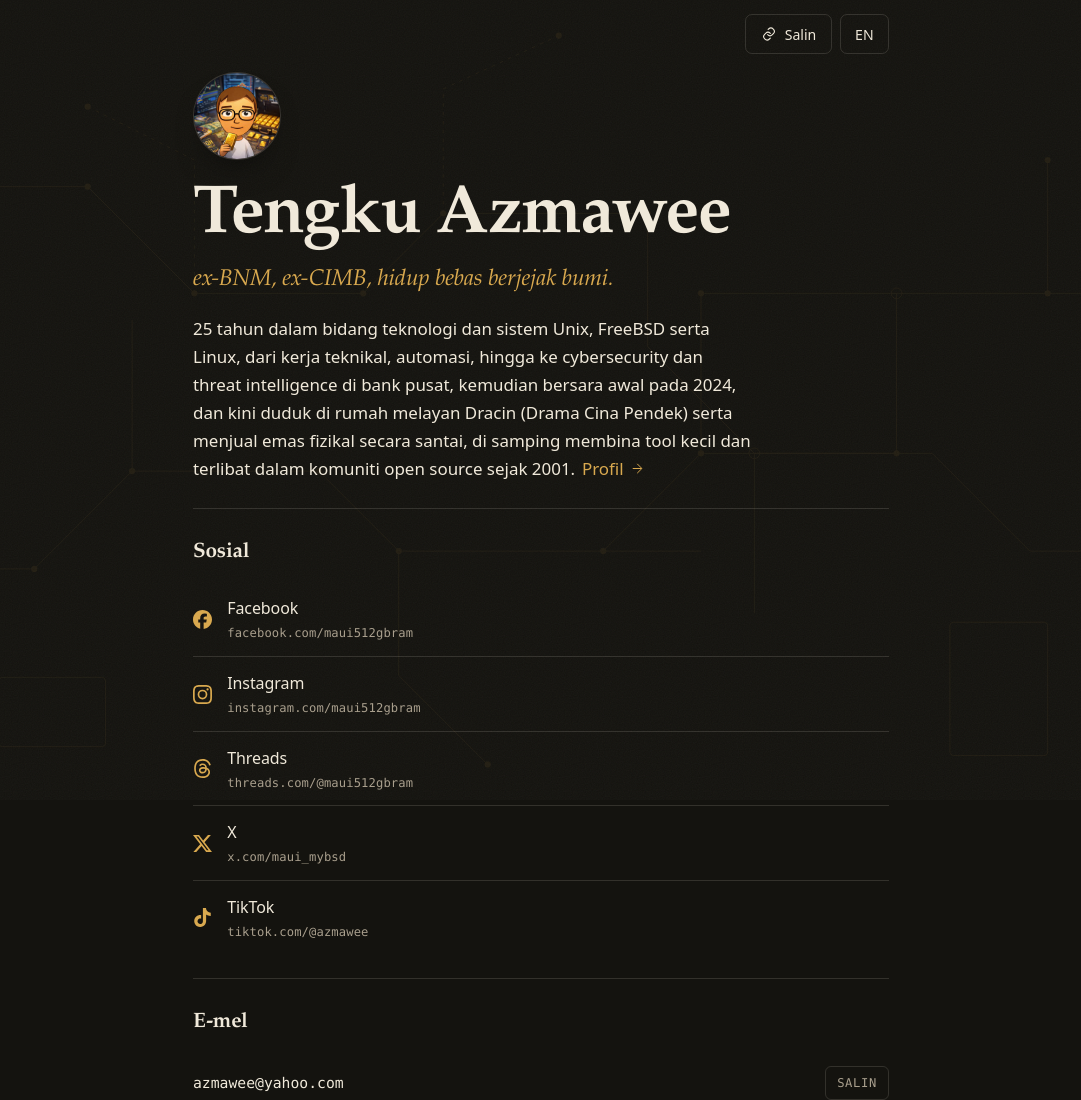
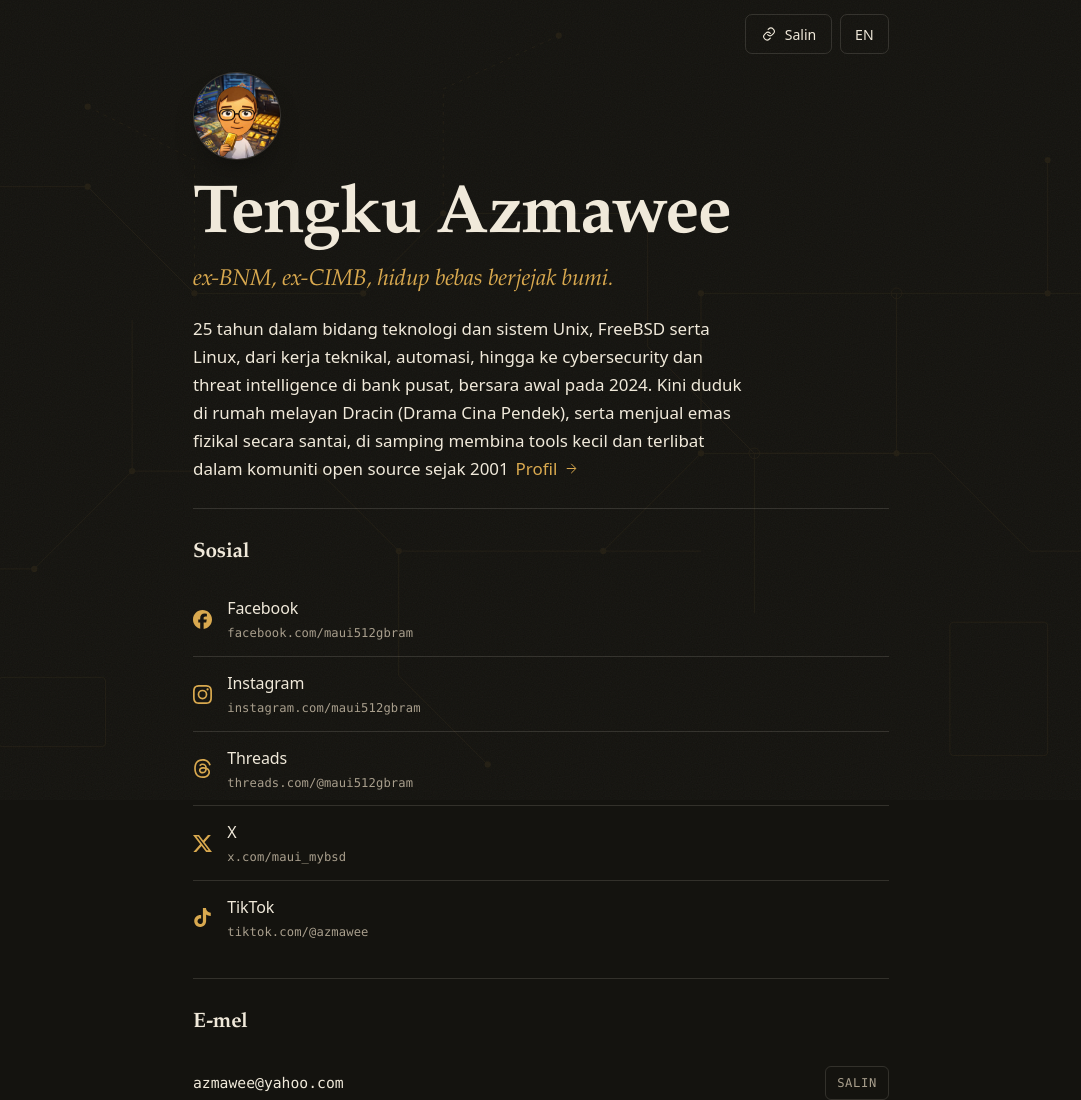
Before and after one commit to azmawee/azmawee.github.io, a plain HTML site: page index.html in a window 1280 px wide. Shown: the top 1100 px of the page, without its empty margins (99-1180 px from the left). Drawn offline with Linux system fonts and the light colour scheme.

Commit message:
Split intro into two sentences

```diff
--- a/index.html
+++ b/index.html
@@ -319,7 +319,7 @@ footer{padding-block:1.6rem 2.4rem;border-top:1px solid var(--line);margin-top:0
   <img class="avatar" src="assets/avatar.jpg" width="240" height="240" alt="Tengku Azmawee" fetchpriority="high">
   <h1>Tengku Azmawee</h1>
   <p class="tagline" data-i18n="tagline">ex-BNM, ex-CIMB, hidup bebas berjejak bumi.</p>
-  <p class="intro"><span data-i18n="intro">25 tahun dalam bidang teknologi dan sistem Unix, FreeBSD serta Linux, dari kerja teknikal, automasi, hingga ke cybersecurity dan threat intelligence di bank pusat, kemudian bersara awal pada 2024, dan kini duduk di rumah melayan Dracin (Drama Cina Pendek) serta menjual emas fizikal secara santai, di samping membina tool kecil dan terlibat dalam komuniti open source sejak 2001.</span> <a class="inline-link" href="https://github.com/azmawee/profile"><span data-i18n="profil">Profil</span><svg class="arrow" viewBox="0 0 24 24" fill="none" stroke="currentColor" stroke-width="1.6" aria-hidden="true"><path d="M5 12h13M12 5l7 7-7 7" stroke-linecap="round" stroke-linejoin="round"/></svg></a></p>
+  <p class="intro"><span data-i18n="intro">25 tahun dalam bidang teknologi dan sistem Unix, FreeBSD serta Linux, dari kerja teknikal, automasi, hingga ke cybersecurity dan threat intelligence di bank pusat, bersara awal pada 2024. Kini duduk di rumah melayan Dracin (Drama Cina Pendek), serta menjual emas fizikal secara santai, di samping membina tools kecil dan terlibat dalam komuniti open source sejak 2001</span> <a class="inline-link" href="https://github.com/azmawee/profile"><span data-i18n="profil">Profil</span><svg class="arrow" viewBox="0 0 24 24" fill="none" stroke="currentColor" stroke-width="1.6" aria-hidden="true"><path d="M5 12h13M12 5l7 7-7 7" stroke-linecap="round" stroke-linejoin="round"/></svg></a></p>
 </header>
 
 <main id="main" class="wrap">
@@ -433,7 +433,7 @@ footer{padding-block:1.6rem 2.4rem;border-top:1px solid var(--line);margin-top:0
     ms: {
       skip: "Lompat ke kandungan",
       tagline: "ex-BNM, ex-CIMB, hidup bebas berjejak bumi.",
-      intro: "25 tahun dalam bidang teknologi dan sistem Unix, FreeBSD serta Linux, dari kerja teknikal, automasi, hingga ke cybersecurity dan threat intelligence di bank pusat, kemudian bersara awal pada 2024, dan kini duduk di rumah melayan Dracin (Drama Cina Pendek) serta menjual emas fizikal secara santai, di samping membina tool kecil dan terlibat dalam komuniti open source sejak 2001.",
+      intro: "25 tahun dalam bidang teknologi dan sistem Unix, FreeBSD serta Linux, dari kerja teknikal, automasi, hingga ke cybersecurity dan threat intelligence di bank pusat, bersara awal pada 2024. Kini duduk di rumah melayan Dracin (Drama Cina Pendek), serta menjual emas fizikal secara santai, di samping membina tools kecil dan terlibat dalam komuniti open source sejak 2001",
       profil: "Profil",
       h_primary: "Utama",
       d_freebsd: "Komuniti FreeBSD Malaysia",
```
